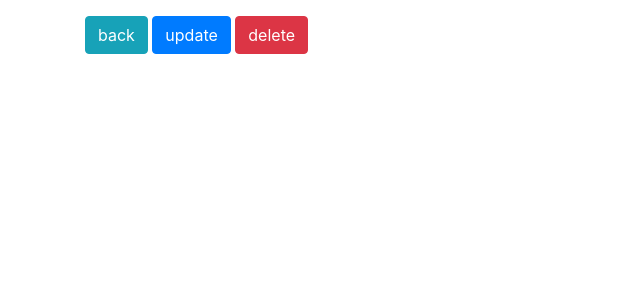
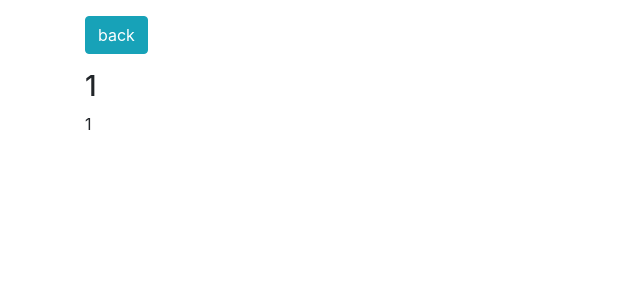
Before and after one commit to kate-set/SENG2040-A4, a Django app: page /15/ in a window 1280 px wide. Shown: the top 300 px of the page, without its empty margins (0-640 px from the left). Run offline with Django 5.2, Linux system fonts and the light colour scheme; data comes from the database, SQL or seed files in the repository; both versions use the stored data as it was after the commit; some libraries are stand-ins or nearby versions.

Commit message:
Continued working on the post detail page

```diff
--- a/src/posts/static/posts/detail.js
+++ b/src/posts/static/posts/detail.js
@@ -1,6 +1,9 @@
 console.log('hello world detail')
 
+const postBox = document.getElementById('post-box')
 const backBtn = document.getElementById('back-btn')
+const updateBtn = document.getElementById('update-btn')
+const deleteBtn = document.getElementById('delete-btn')
 const url = window.location.href + "data/"
 const spinnerBox = document.getElementById('spinner-box')
 
@@ -13,6 +16,28 @@ $.ajax({
     url: url,
     success: function(response) {
         console.log(response)
+        const data = response.data
+
+        if (data.logged_in !== data.author) {
+            console.log('different')
+        } else {
+            console.log('the same')
+            updateBtn.classList.remove('not-visible')
+            deleteBtn.classList.remove('not-visible')
+        }
+
+        const titleEl = document.createElement('h3')
+        titleEl.setAttribute('class', 'mt-3')
+
+        const bodyEl = document.createElement('p')
+        bodyEl.setAttribute('class', 'mt-1')
+
+        titleEl.textContent = data.title
+        bodyEl.textContent = data.body
+
+        postBox.appendChild(titleEl)
+        postBox.appendChild(bodyEl)
+
         spinnerBox.classList.add('not-visible')
     },
     error: function(error) {
--- a/src/posts/templates/posts/detail.html
+++ b/src/posts/templates/posts/detail.html
@@ -9,8 +9,8 @@
 
 {% block content %}
     <button id="back-btn" class="btn btn-info">back</button>
-    <button id="update-btn" class="btn btn-primary">update</button>
-    <button id="delete-btn" class="btn btn-danger">delete</button>
+    <button id="update-btn" class="btn btn-primary not-visible">update</button>
+    <button id="delete-btn" class="btn btn-danger not-visible">delete</button>
     <div id="spinner-box" class="text-center">
         <div class="spinner-border" role="status"></div>
     </div>
--- a/src/posts/views.py
+++ b/src/posts/views.py
@@ -67,7 +67,7 @@ def post_detail_data_view(request, pk):
         'title': obj.title,
         'body': obj.body,
         'author': obj.author.user.username,
-        'logged in': request.user.username,
+        'logged_in': request.user.username,
     }
     return JsonResponse({'data': data})
 
```
Also changed, not shown: src/db.sqlite3.
